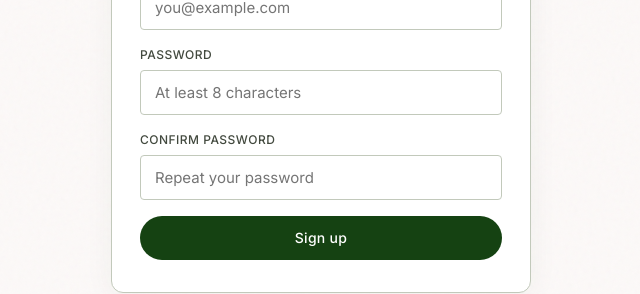
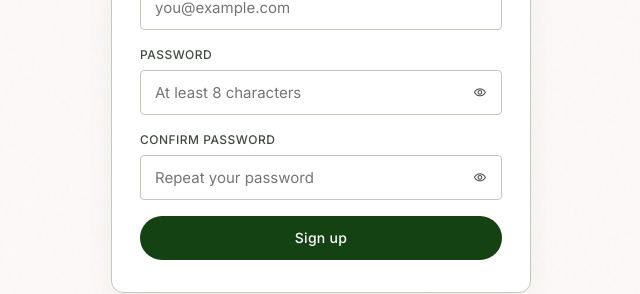
Before and after one commit to wepexrm-bot/AnyShelf, a React (Create React App) app in the folder web/: page /signup in a window 1280 px wide. Shown: the part 463-757 px from the top of the page, without its empty margins (319-959 px from the left). Built offline with nearby package versions, Linux system fonts and the light colour scheme; no server answers; a web font is replaced by a local one.

Commit message:
feat(web): add show/hide password eye toggle to all password fields

```diff
--- a/web/src/components/LoginPage.jsx
+++ b/web/src/components/LoginPage.jsx
@@ -1,6 +1,7 @@
 import React, { useState } from "react";
 import { Link, useNavigate } from "react-router-dom";
 import AuthShell from "./AuthShell";
+import PasswordInput from "./PasswordInput";
 import { useAuth } from "../auth";
 
 export default function LoginPage() {
@@ -50,9 +51,8 @@ export default function LoginPage() {
         </div>
         <div className="field">
           <label htmlFor="password">Password</label>
-          <input
+          <PasswordInput
             id="password"
-            type="password"
             required
             value={password}
             onChange={(e) => setPassword(e.target.value)}
--- /dev/null
+++ b/web/src/components/PasswordInput.jsx
@@ -0,0 +1,20 @@
+import React, { useState } from "react";
+
+export default function PasswordInput(props) {
+  const [show, setShow] = useState(false);
+  return (
+    <div className="password-input">
+      <input type={show ? "text" : "password"} {...props} />
+      <button
+        type="button"
+        className="password-input__toggle"
+        title={show ? "Hide password" : "Show password"}
+        aria-label={show ? "Hide password" : "Show password"}
+        onMouseDown={(e) => e.preventDefault()}
+        onClick={() => setShow((s) => !s)}
+      >
+        <span className="icon">{show ? "visibility_off" : "visibility"}</span>
+      </button>
+    </div>
+  );
+}
--- a/web/src/components/ResetPasswordPage.jsx
+++ b/web/src/components/ResetPasswordPage.jsx
@@ -1,6 +1,7 @@
 import React, { useState } from "react";
 import { Link, useNavigate, useSearchParams } from "react-router-dom";
 import AuthShell from "./AuthShell";
+import PasswordInput from "./PasswordInput";
 import { api } from "../api";
 
 export default function ResetPasswordPage() {
@@ -94,9 +95,8 @@ export default function ResetPasswordPage() {
           </div>
           <div className="field">
             <label htmlFor="password">New password</label>
-            <input
+            <PasswordInput
               id="password"
-              type="password"
               required
               value={password}
               onChange={(e) => setPassword(e.target.value)}
@@ -105,9 +105,8 @@ export default function ResetPasswordPage() {
           </div>
           <div className="field">
             <label htmlFor="confirm">Confirm new password</label>
-            <input
+            <PasswordInput
               id="confirm"
-              type="password"
               required
               value={confirm}
               onChange={(e) => setConfirm(e.target.value)}
--- a/web/src/components/SettingsPage.jsx
+++ b/web/src/components/SettingsPage.jsx
@@ -4,6 +4,7 @@ import Sidebar from "./Sidebar";
 import { api } from "../api";
 import { useAuth } from "../auth";
 import AppHeader from "./AppHeader";
+import PasswordInput from "./PasswordInput";
 import { useUiMode } from "../uiMode";
 
 export default function SettingsPage() {
@@ -131,9 +132,8 @@ export default function SettingsPage() {
         <form onSubmit={handleChangePassword} style={{ display: "flex", flexDirection: "column", gap: 16 }}>
           <div className="field">
             <label htmlFor="old">Current password</label>
-            <input
+            <PasswordInput
               id="old"
-              type="password"
               required
               value={oldPassword}
               onChange={(e) => setOldPassword(e.target.value)}
@@ -141,9 +141,8 @@ export default function SettingsPage() {
           </div>
           <div className="field">
             <label htmlFor="new">New password</label>
-            <input
+            <PasswordInput
               id="new"
-              type="password"
               required
               value={newPassword}
               onChange={(e) => setNewPassword(e.target.value)}
@@ -151,9 +150,8 @@ export default function SettingsPage() {
           </div>
           <div className="field">
             <label htmlFor="confirm">Confirm new password</label>
-            <input
+            <PasswordInput
               id="confirm"
-              type="password"
               required
               value={confirm}
               onChange={(e) => setConfirm(e.target.value)}
--- a/web/src/components/SignupPage.jsx
+++ b/web/src/components/SignupPage.jsx
@@ -1,6 +1,7 @@
 import React, { useState } from "react";
 import { Link, useNavigate } from "react-router-dom";
 import AuthShell from "./AuthShell";
+import PasswordInput from "./PasswordInput";
 import { useAuth } from "../auth";
 
 export default function SignupPage() {
@@ -70,9 +71,8 @@ export default function SignupPage() {
         </div>
         <div className="field">
           <label htmlFor="password">Password</label>
-          <input
+          <PasswordInput
             id="password"
-            type="password"
             required
             value={password}
             onChange={(e) => setPassword(e.target.value)}
@@ -81,9 +81,8 @@ export default function SignupPage() {
         </div>
         <div className="field">
           <label htmlFor="confirm">Confirm password</label>
-          <input
+          <PasswordInput
             id="confirm"
-            type="password"
             required
             value={confirm}
             onChange={(e) => setConfirm(e.target.value)}
--- a/web/src/index.css
+++ b/web/src/index.css
@@ -250,6 +250,34 @@ textarea {
   display: flex;
   flex-direction: column;
   gap: 6px;
+}
+
+.password-input {
+  position: relative;
+}
+.password-input input {
+  width: 100%;
+  padding-right: 44px;
+}
+.password-input__toggle {
+  position: absolute;
+  top: 50%;
+  right: 6px;
+  transform: translateY(-50%);
+  display: flex;
+  align-items: center;
+  justify-content: center;
+  width: 32px;
+  height: 32px;
+  border: none;
+  border-radius: 8px;
+  background: transparent;
+  color: var(--on-surface-variant);
+  cursor: pointer;
+  transition: background 0.2s;
+}
+.password-input__toggle:hover {
+  background: var(--surface-container-high);
 }
 
 .field label {
```
